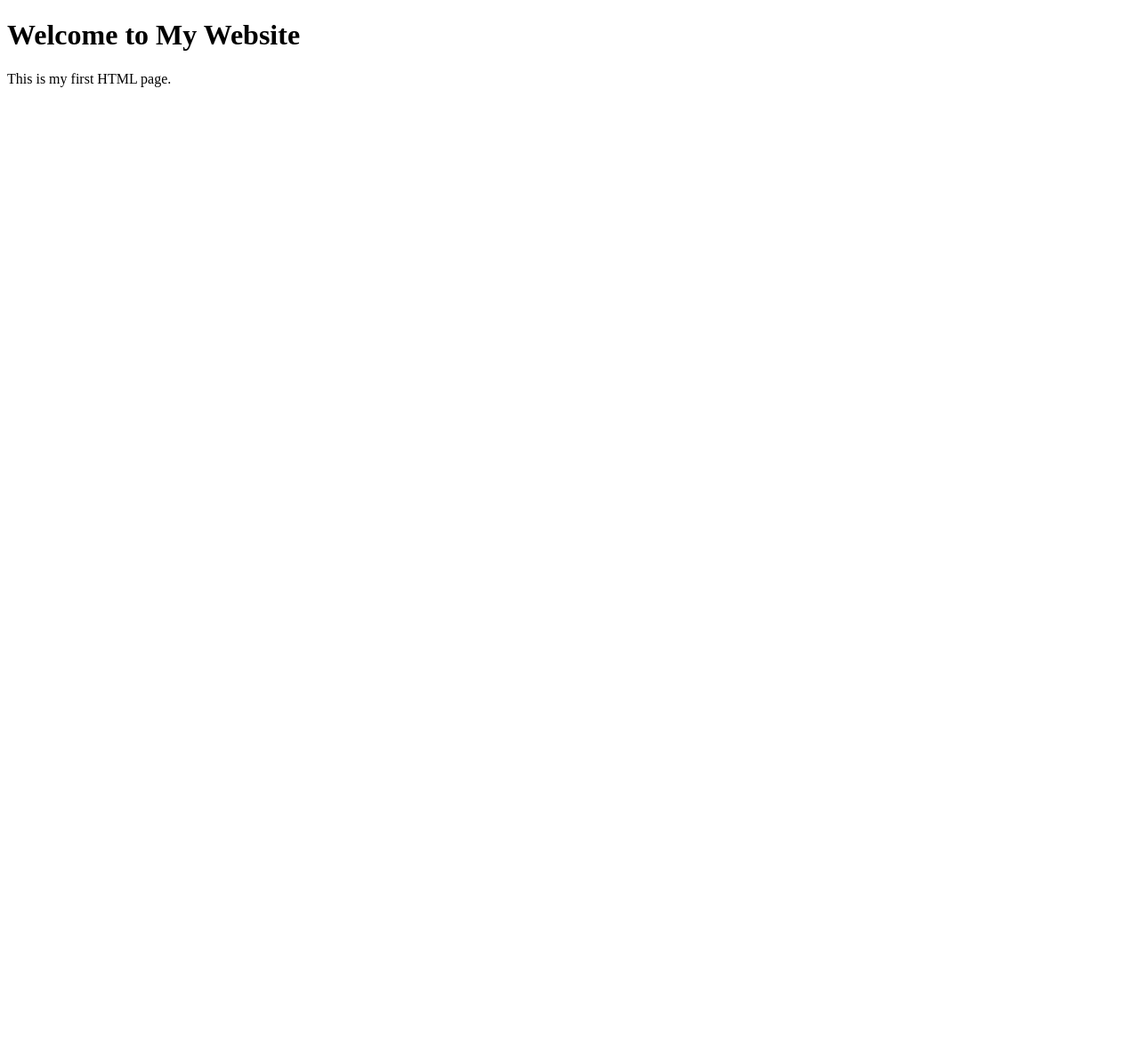
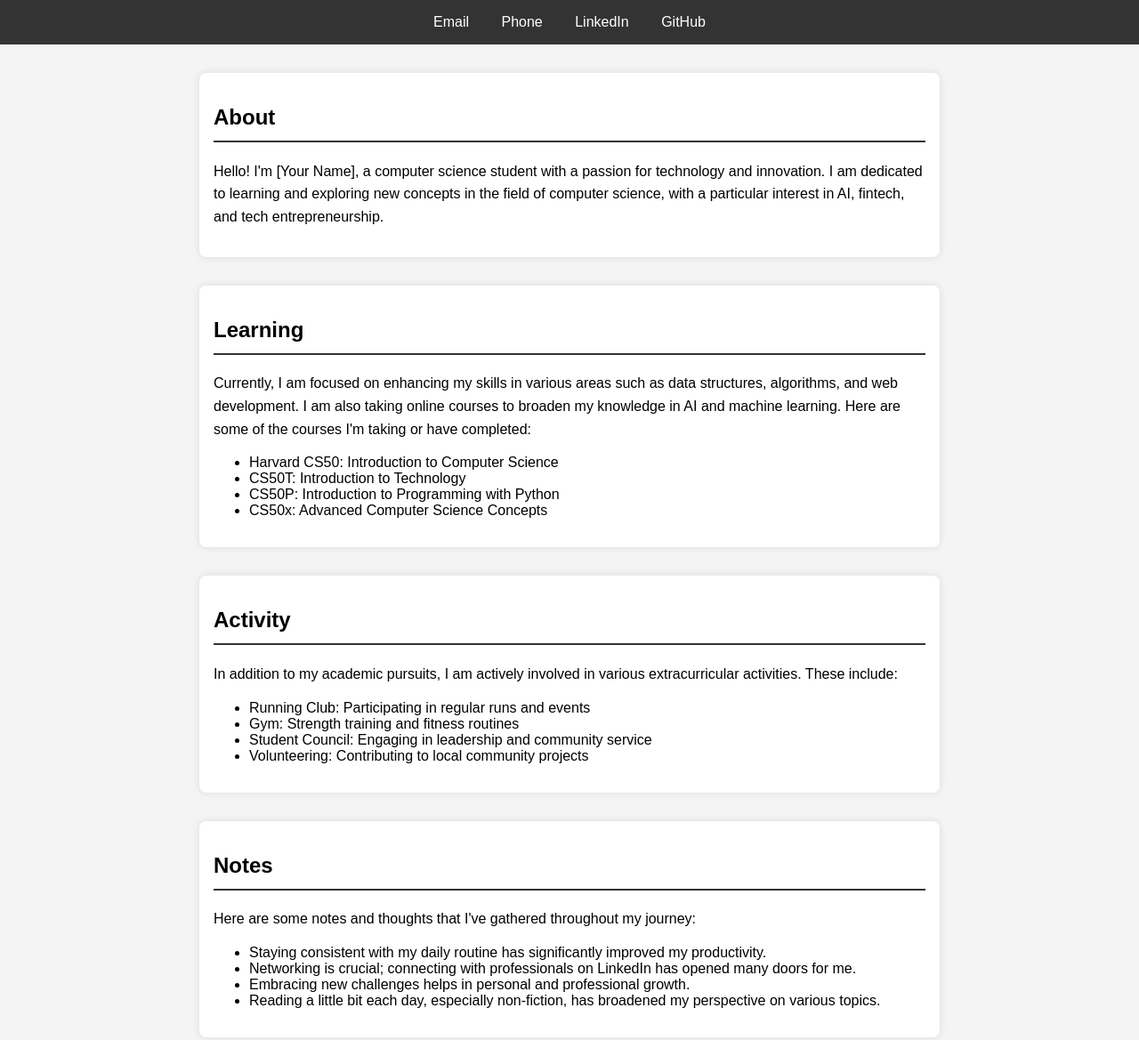
Before and after one commit to hanniganalderson/hanniganalderson.github.io, a plain HTML site: page index.html in a window 1280 px wide. Shown: the whole page at 89% size. Before the commit the page ends 800 px from the top, so only its background shows below. Drawn offline with Linux system fonts and the light colour scheme.

Commit message:
Update index.html

```diff
--- a/index.html
+++ b/index.html
@@ -3,10 +3,88 @@
 <head>
     <meta charset="UTF-8">
     <meta name="viewport" content="width=device-width, initial-scale=1.0">
-    <title>My First Webpage</title>
+    <title>My Personal Website</title>
+    <style>
+        body {
+            font-family: Arial, sans-serif;
+            margin: 0;
+            padding: 0;
+            background-color: #f4f4f4;
+        }
+        header {
+            background-color: #333;
+            color: white;
+            padding: 1em 0;
+            text-align: center;
+        }
+        header a {
+            color: white;
+            text-decoration: none;
+            margin: 0 1em;
+        }
+        section {
+            margin: 2em auto;
+            max-width: 800px;
+            padding: 1em;
+            background-color: white;
+            border-radius: 8px;
+            box-shadow: 0 0 10px rgba(0, 0, 0, 0.1);
+        }
+        h2 {
+            border-bottom: 2px solid #333;
+            padding-bottom: 0.5em;
+        }
+        p {
+            line-height: 1.6;
+        }
+    </style>
 </head>
 <body>
-    <h1>Welcome to My Website</h1>
-    <p>This is my first HTML page.</p>
+
+<header>
+    <a href="mailto:youremail@example.com">Email</a>
+    <a href="tel:+1234567890">Phone</a>
+    <a href="https://www.linkedin.com/in/yourprofile" target="_blank">LinkedIn</a>
+    <a href="https://github.com/yourusername" target="_blank">GitHub</a>
+</header>
+
+<section id="about">
+    <h2>About</h2>
+    <p>Hello! I'm [Your Name], a computer science student with a passion for technology and innovation. I am dedicated to learning and exploring new concepts in the field of computer science, with a particular interest in AI, fintech, and tech entrepreneurship.</p>
+</section>
+
+<section id="learning">
+    <h2>Learning</h2>
+    <p>Currently, I am focused on enhancing my skills in various areas such as data structures, algorithms, and web development. I am also taking online courses to broaden my knowledge in AI and machine learning. Here are some of the courses I'm taking or have completed:</p>
+    <ul>
+        <li>Harvard CS50: Introduction to Computer Science</li>
+        <li>CS50T: Introduction to Technology</li>
+        <li>CS50P: Introduction to Programming with Python</li>
+        <li>CS50x: Advanced Computer Science Concepts</li>
+    </ul>
+</section>
+
+<section id="activity">
+    <h2>Activity</h2>
+    <p>In addition to my academic pursuits, I am actively involved in various extracurricular activities. These include:</p>
+    <ul>
+        <li>Running Club: Participating in regular runs and events</li>
+        <li>Gym: Strength training and fitness routines</li>
+        <li>Student Council: Engaging in leadership and community service</li>
+        <li>Volunteering: Contributing to local community projects</li>
+    </ul>
+</section>
+
+<section id="notes">
+    <h2>Notes</h2>
+    <p>Here are some notes and thoughts that I've gathered throughout my journey:</p>
+    <ul>
+        <li>Staying consistent with my daily routine has significantly improved my productivity.</li>
+        <li>Networking is crucial; connecting with professionals on LinkedIn has opened many doors for me.</li>
+        <li>Embracing new challenges helps in personal and professional growth.</li>
+        <li>Reading a little bit each day, especially non-fiction, has broadened my perspective on various topics.</li>
+    </ul>
+</section>
+
 </body>
 </html>
```
